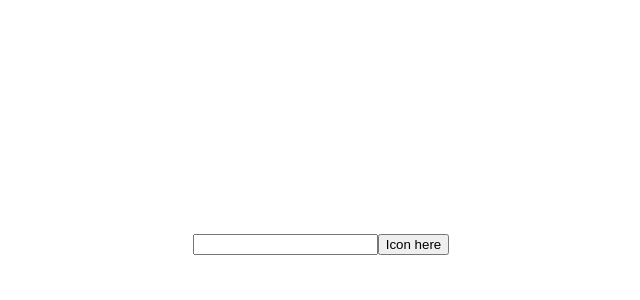
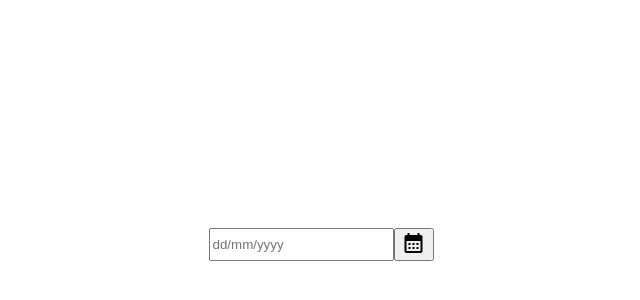
Before and after one commit to carninesix/datepicker-ui, a plain HTML site: page index.html in a window 1280 px wide. Shown: the part 156-456 px from the top of the page, without its empty margins (319-959 px from the left). Drawn offline with Linux system fonts and the light colour scheme.

Commit message:
Changed button to show icon and added placeholder for the input

```diff
--- a/index.html
+++ b/index.html
@@ -5,11 +5,12 @@
         <title>Datepicker UI</title>
         <meta name="viewport" content="width=device-width, initial-scale=1" />
         <link rel="stylesheet" href="styles.css" />
+        <link rel="stylesheet" href="https://fonts.googleapis.com/icon?family=Material+Icons">
     </head>
     <body id="container">
         <main>
-            <div>
-                <input type="text" /><button type="button">Icon here</button>
+            <div id="search-bar">
+                <input type="text" placeholder="dd/mm/yyyy" /><button type="button"><span class="material-icons">calendar_month</span></button>
             </div>
             <div>
             </div>
--- a/styles.css
+++ b/styles.css
@@ -16,3 +16,7 @@ main {
     max-width: 40vw;
     max-height: 50vh;
 }
+
+#search-bar {
+    display: flex;
+}
```
